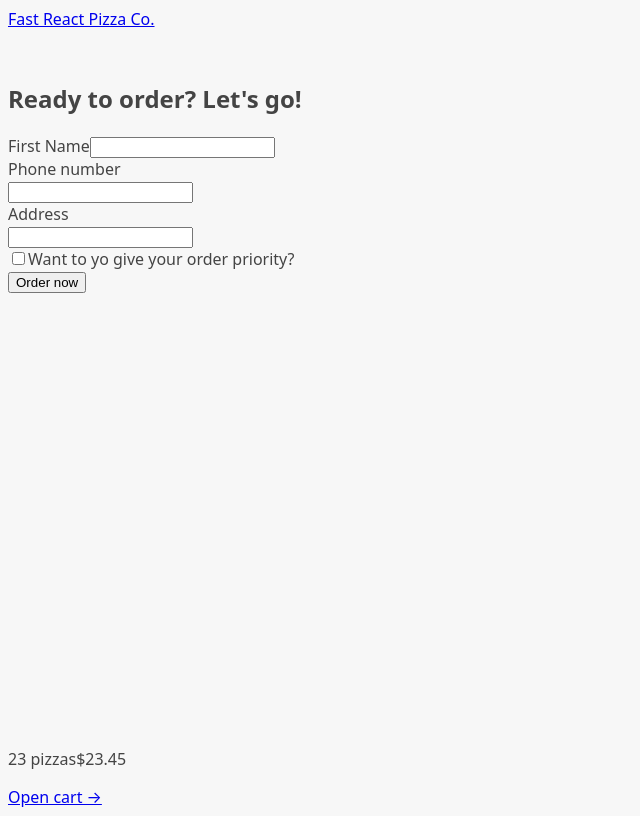
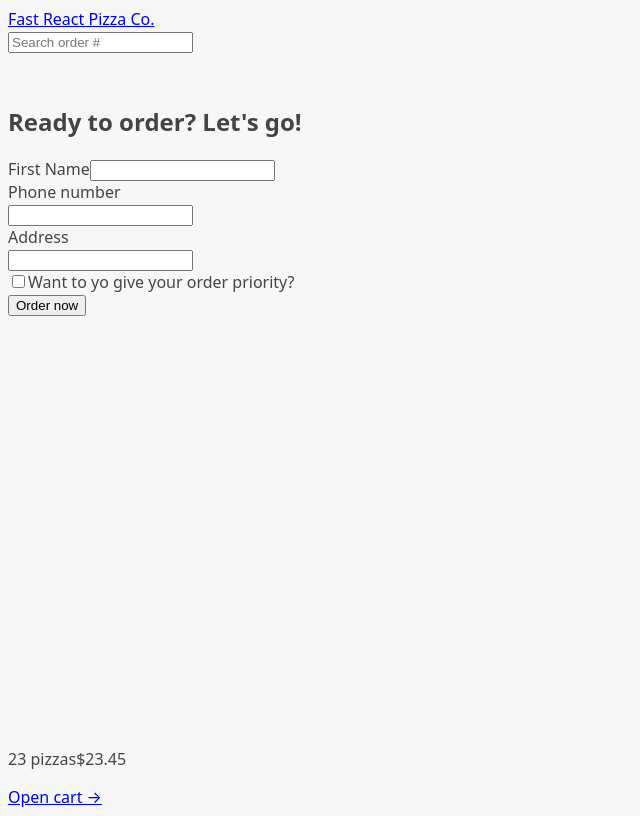
Before and after one commit to Charles-Rocke/React-Pizza-Upgrade, a React (Vite) app: page /order/new in a window 1280 px wide. Shown: the whole page, without its empty margins (0-640 px from the left). Built offline with nearby package versions, Linux system fonts and the light colour scheme.

Commit message:
New order creation using redirects

```diff
--- a/src/App.jsx
+++ b/src/App.jsx
@@ -2,8 +2,8 @@
 import Home from "./ui/Home";
 import Menu, { loader as menuLoader } from "./features/menu/Menu";
 import Cart from "./features/cart/Cart";
-import CreateOrder from "./features/order/CreateOrder";
-import Order from "./features/order/Order";
+import CreateOrder, {action as createOrderAction} from "./features/order/CreateOrder";
+import Order, {Loader as orderLoader} from "./features/order/Order";
 import AppLayout from "./ui/AppLayout";
 import Error from "./ui/Error"
 
@@ -33,10 +33,13 @@
       {
         path: "/order/new",
         element: <CreateOrder />,
+        action: createOrderAction,
       },
       {
         path: "/order/:orderId",
         element: <Order />,
+        loader: orderLoader,
+        errorElement: <Error />,
       },
     ],
   },
--- a/src/features/order/CreateOrder.jsx
+++ b/src/features/order/CreateOrder.jsx
@@ -1,4 +1,6 @@
 import { useState } from "react";
+import { Form, redirect } from "react-router-dom";
+import { createOrder } from "../../services/apiRestaurant";
 
 // https://uibakery.io/regex-library/phone-number
 const isValidPhone = (str) =>
@@ -38,7 +40,8 @@
     <div>
       <h2>Ready to order? Let&apos;s go!</h2>
 
-      <form>
+      {/* <Form method="POST" action="/order/new"> */}
+      <Form method="POST">
         <div>
           <label>First Name</label>
           <input type="text" name="customer" required />
@@ -70,11 +73,27 @@
         </div>
 
         <div>
+          <input type="hidden" name="cart" value={JSON.stringify(cart)}/>
           <button>Order now</button>
         </div>
-      </form>
+      </Form>
     </div>
   );
 }
 
+export async function action({request}){
+  const formData = await request.formData();
+  const data = Object.fromEntries(formData);
+
+  const order = {
+    ...data,
+    cart: JSON.parse(data.cart),
+    priority: data.priority === "on",
+  }
+
+  const newOrder = await createOrder(order);
+
+  return redirect(`/order/${newOrder.id}`)
+}
+
 export default CreateOrder;
--- a/src/features/order/Order.jsx
+++ b/src/features/order/Order.jsx
@@ -1,47 +1,16 @@
 // Test ID: IIDSAT
 
+import { useLoaderData } from "react-router-dom";
+import { getOrder } from "../../services/apiRestaurant";
 import {
   calcMinutesLeft,
   formatCurrency,
   formatDate,
 } from "../../utils/helpers";
 
-const order = {
-  id: "ABCDEF",
-  customer: "Jonas",
-  phone: "123456789",
-  address: "Arroios, Lisbon , Portugal",
-  priority: true,
-  estimatedDelivery: "2027-04-25T10:00:00",
-  cart: [
-    {
-      pizzaId: 7,
-      name: "Napoli",
-      quantity: 3,
-      unitPrice: 16,
-      totalPrice: 48,
-    },
-    {
-      pizzaId: 5,
-      name: "Diavola",
-      quantity: 2,
-      unitPrice: 16,
-      totalPrice: 32,
-    },
-    {
-      pizzaId: 3,
-      name: "Romana",
-      quantity: 1,
-      unitPrice: 15,
-      totalPrice: 15,
-    },
-  ],
-  position: "-9.000,38.000",
-  orderPrice: 95,
-  priorityPrice: 19,
-};
+function Order() {
+const order = useLoaderData();
 
-function Order() {
   // Everyone can search for all orders, so for privacy reasons we're gonna gonna exclude names or address, these are only for the restaurant staff
   const {
     id,
@@ -83,4 +52,8 @@
   );
 }
 
+export async function Loader({params}) {
+  const order = await getOrder(params.orderId);
+  return order;
+}
 export default Order;
--- /dev/null
+++ b/src/features/order/SearchOrder.jsx
@@ -0,0 +1,26 @@
+import { useState } from "react"
+import { useNavigate } from "react-router-dom";
+
+function SearchOrder() {
+    const [query, setQuery] = useState()
+    const navigate = useNavigate();
+
+    function handleSubmit(e){
+        e.preventDefault();
+        if(!query) return;
+
+        navigate(`/order/${query}`);
+        setQuery("");
+
+    }
+    return (
+        <form onSubmit={handleSubmit}>
+            <input
+            placeholder="Search order #"
+            value={query}
+            onChange={(e) => setQuery(e.target.value)}/>
+        </form>
+    )
+}
+
+export default SearchOrder
--- a/src/ui/Header.jsx
+++ b/src/ui/Header.jsx
@@ -1,9 +1,11 @@
 import { Link } from "react-router-dom";
+import SearchOrder from "../features/order/SearchOrder";
 
 function Header() {
   return (
     <header>
       <Link to="/">Fast React Pizza Co.</Link>
+      <SearchOrder />
     </header>
   );
 }
```
